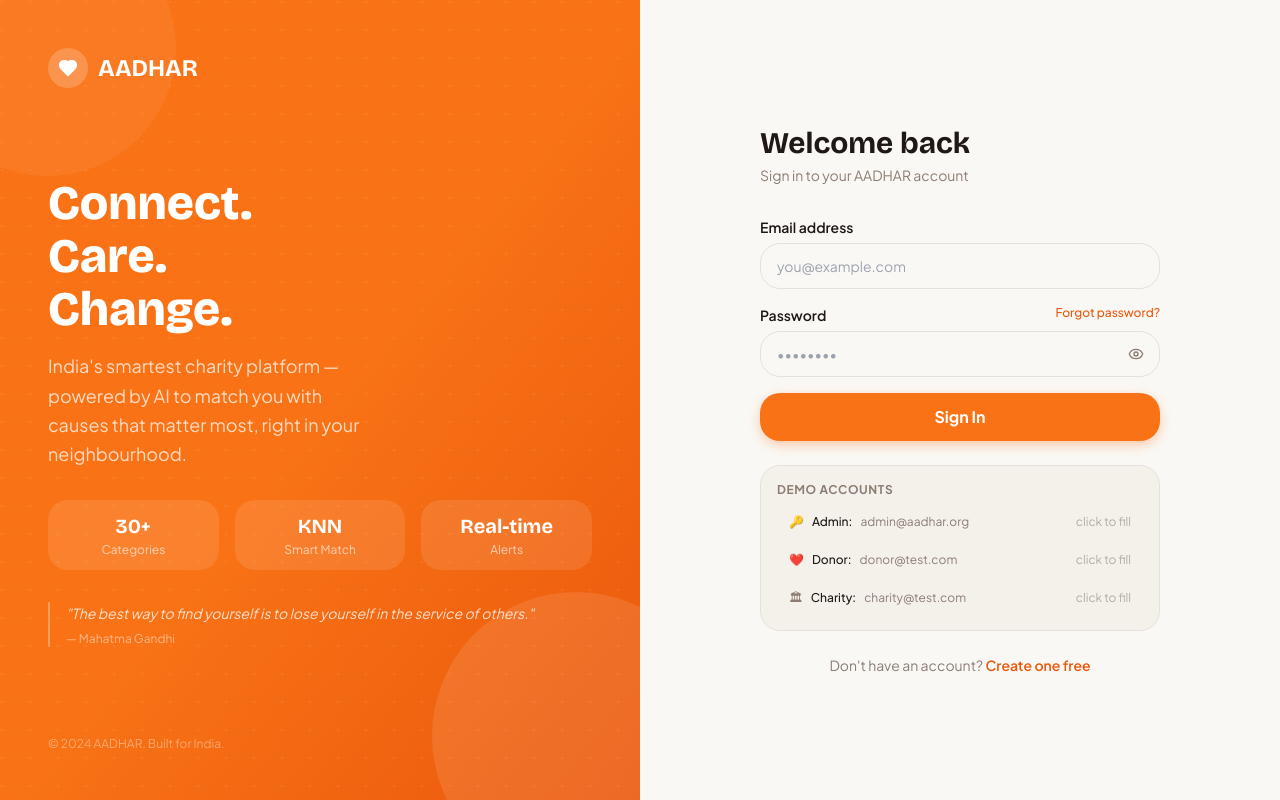
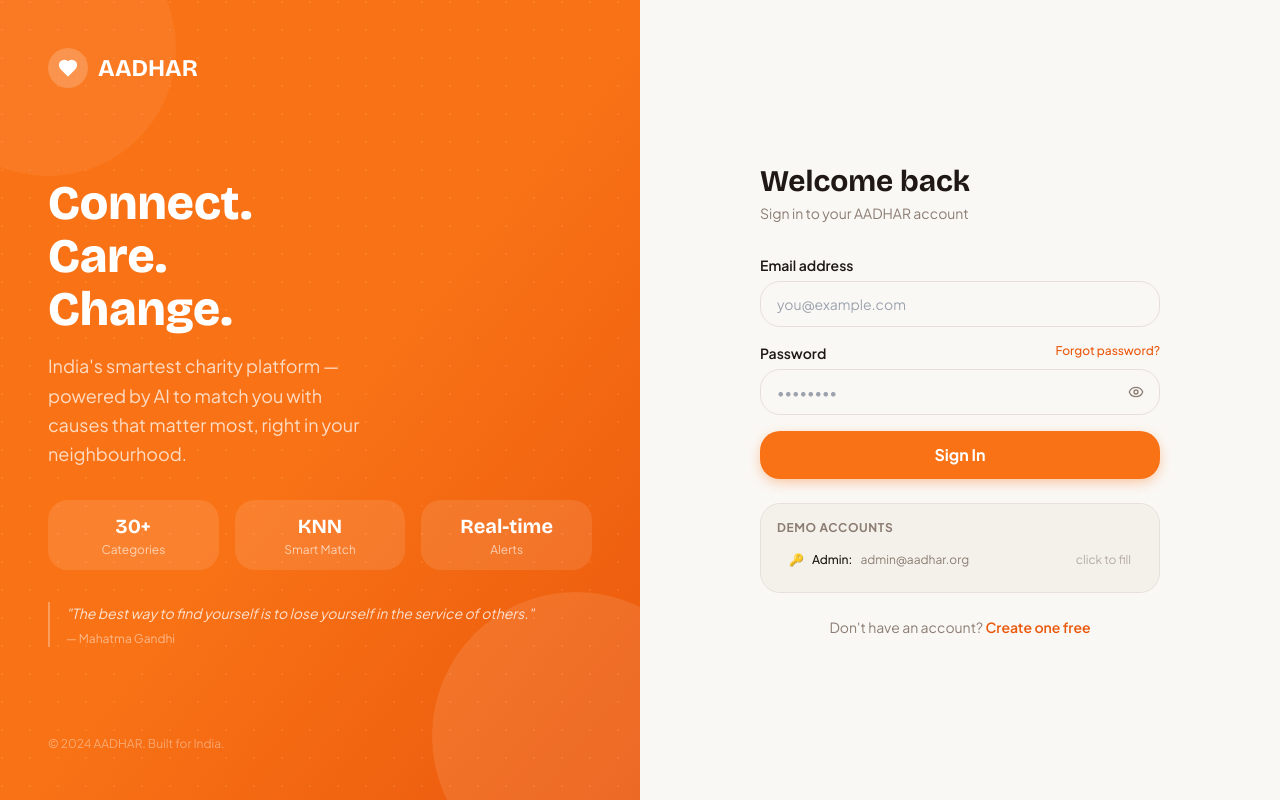
Before and after one commit to Nilu024/FYP-Frontend, a React (Vite) app: page /#/login in a window 1280 px wide. Built offline with nearby package versions, Linux system fonts and the light colour scheme; no server answers; the HTML template or start-up script is replaced by a standard one.

Commit message:
Comment out unused role examples in LoginPage and Footer components

```diff
--- a/src/components/layout/Footer.tsx
+++ b/src/components/layout/Footer.tsx
@@ -43,12 +43,12 @@ export default function Footer() {
 
         <div className="mt-8 pt-6 border-t border-border flex flex-col sm:flex-row items-center justify-between gap-2 text-xs text-muted-foreground">
           <p>© 2024 AADHAR Charity Platform. Built with ❤️ for India.</p>
-          <p className="flex items-center gap-1.5">
+          {/* <p className="flex items-center gap-1.5">
             <span className="font-medium text-foreground">MERN</span> ·
             <span className="font-medium text-foreground">KNN</span> ·
             <span className="font-medium text-foreground">React</span> ·
             <span className="font-medium text-saffron-500">Tailwind</span>
-          </p>
+          </p> */}
         </div>
       </div>
     </footer>
--- a/src/pages/LoginPage.tsx
+++ b/src/pages/LoginPage.tsx
@@ -66,8 +66,8 @@ export default function LoginPage() {
         <div className="space-y-1.5 text-xs text-muted-foreground">
           {[
             { role: "Admin", emoji: "🔑", email: "admin@aadhar.org", pass: "Admin@123" },
-            { role: "Donor", emoji: "❤️", email: "donor@test.com", pass: "donor123" },
-            { role: "Charity", emoji: "🏛", email: "charity@test.com", pass: "charity123" },
+            // { role: "Donor", emoji: "❤️", email: "donor@test.com", pass: "donor123" },
+            // { role: "Charity", emoji: "🏛", email: "charity@test.com", pass: "charity123" },
           ].map(({ role, emoji, email, pass }) => (
             <button key={role} type="button"
               onClick={() => setForm({ email, password: pass })}
```
